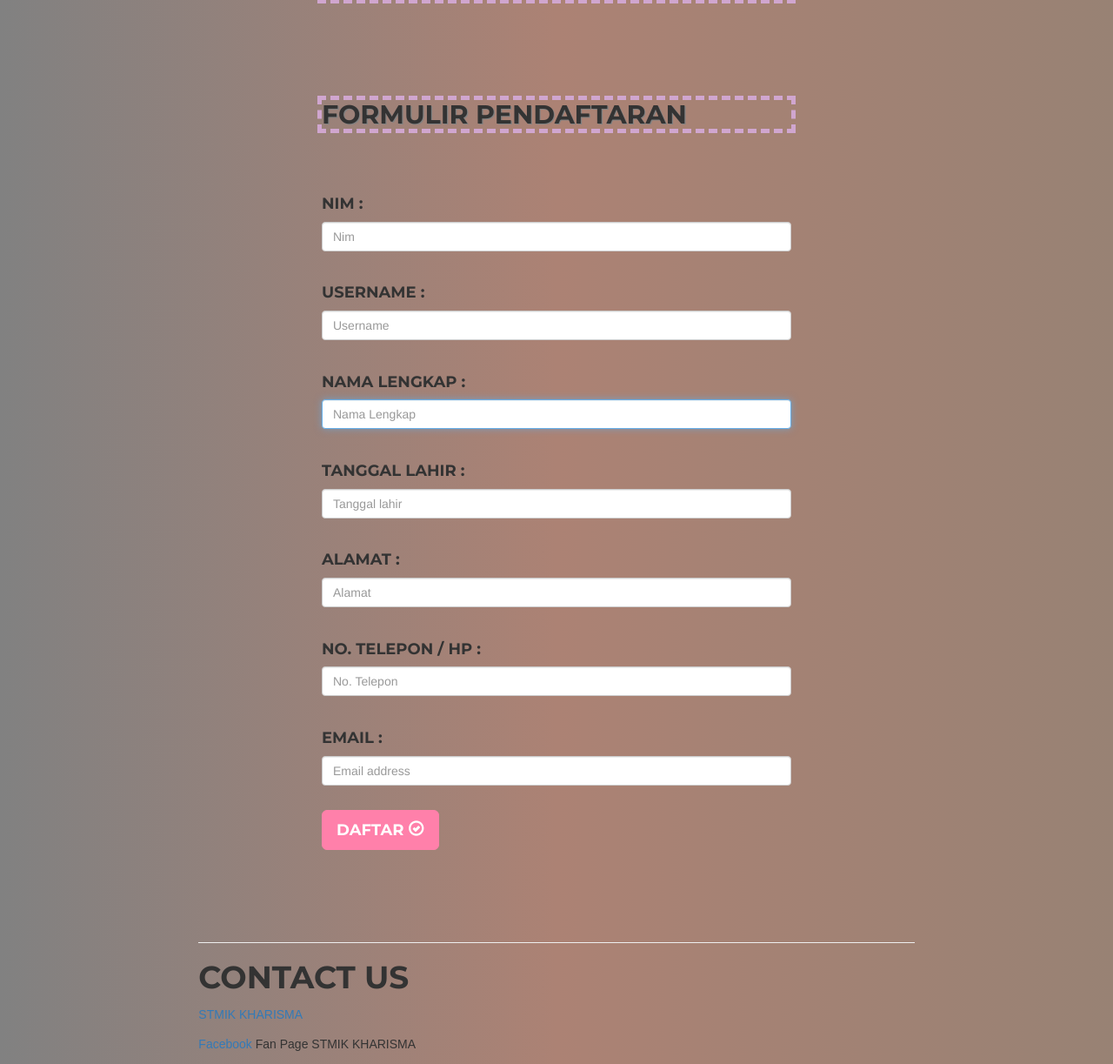
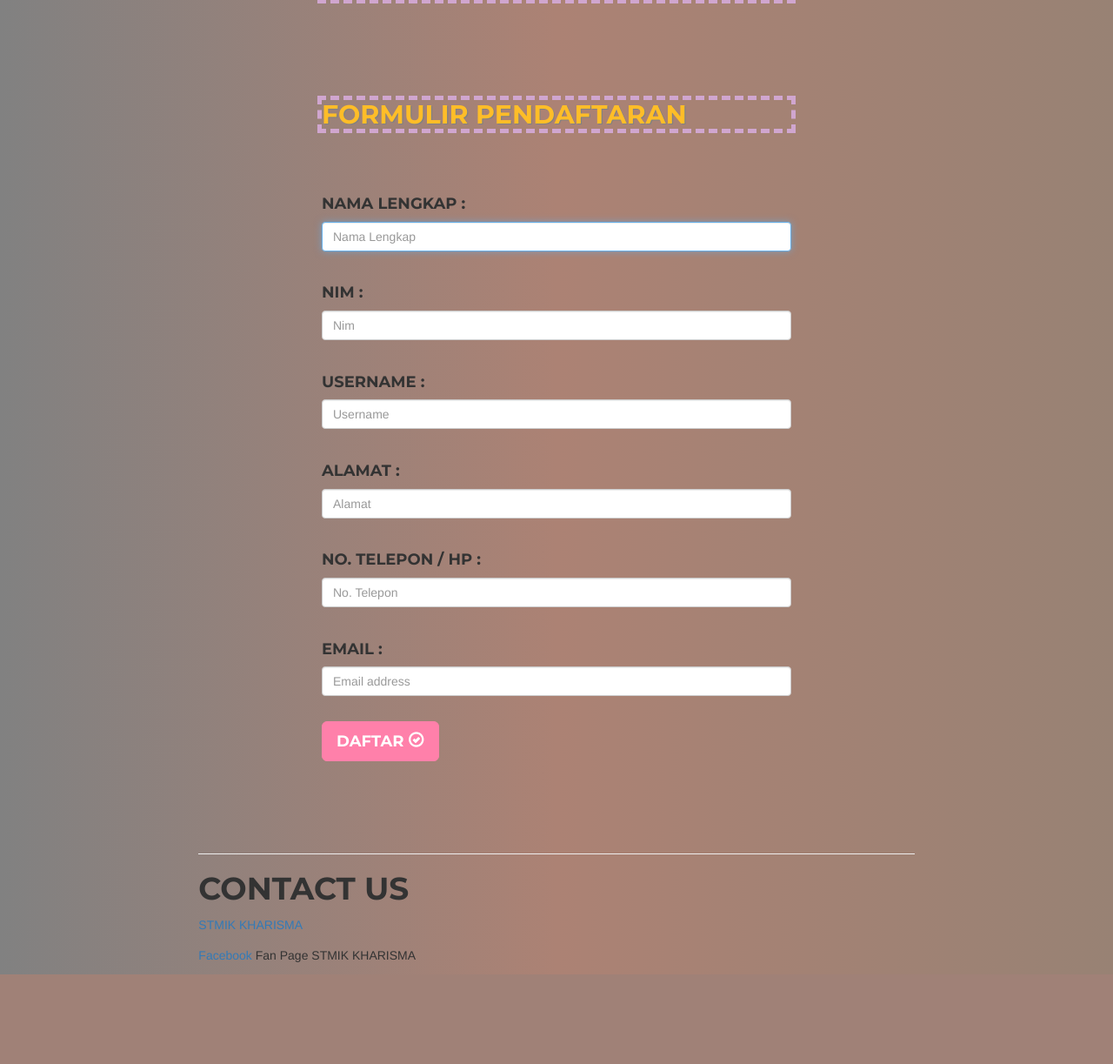
Before and after one commit to selvycouwandy/foodandfun, a CodeIgniter app: page /foodandfun/index.php/pendaftaran/index in a window 1280 px wide. Shown: the part 54-1277 px from the top of the page at 87% size. After the commit the page ends 1174 px from the top, so only its background shows below. Run offline with CodeIgniter, Linux system fonts and the light colour scheme; some libraries are stand-ins or nearby versions; some web fonts are replaced.

Commit message:
perubahan

```diff
--- a/application/config/autoload.php
+++ b/application/config/autoload.php
@@ -58,7 +58,7 @@ $autoload['packages'] = array();
 |
 |	$autoload['libraries'] = array('user_agent' => 'ua');
 */
-$autoload['libraries'] = array();
+$autoload['libraries'] = array('database');
 
 /*
 | -------------------------------------------------------------------
@@ -89,7 +89,7 @@ $autoload['drivers'] = array();
 |
 |	$autoload['helper'] = array('url', 'file');
 */
-$autoload['helper'] = array();
+$autoload['helper'] = array('url');
 
 /*
 | -------------------------------------------------------------------
--- a/application/config/database.php
+++ b/application/config/database.php
@@ -76,9 +76,9 @@ $query_builder = TRUE;
 $db['default'] = array(
 	'dsn'	=> '',
 	'hostname' => 'localhost',
-	'username' => '',
+	'username' => 'root',
 	'password' => '',
-	'database' => '',
+	'database' => 'foodandfun',
 	'dbdriver' => 'mysqli',
 	'dbprefix' => '',
 	'pconnect' => FALSE,
--- a/application/config/routes.php
+++ b/application/config/routes.php
@@ -6,6 +6,7 @@ defined('BASEPATH') OR exit('No direct script access allowed');
 $route['default_controller'] = 'home';
 $route['resep'] = 'resep';
 $route['pendaftaran'] = 'pendaftaran';
+$route['prosespendaftaran'] = 'pendaftaran/prosespendaftaran';
 $route['kontak'] = 'kontak';
 
 
--- a/application/controllers/Pendaftaran.php
+++ b/application/controllers/Pendaftaran.php
@@ -1,8 +1,13 @@
 <?php
+
 defined('BASEPATH') OR exit('No direct script access allowed');
 
-class pendaftaran extends CI_Controller {
+class Pendaftaran extends CI_Controller {
 
+	public function __construct(){
+		parent:: __construct();
+		$this->load->model('daftar_model');
+	}
 
 	public function index()
 	{
@@ -11,4 +16,11 @@ class pendaftaran extends CI_Controller {
 		$this->load->view('pendaftaran');
 		$this->load->view('templates/footer');
 	}
+
+	public function prosespendaftaran(){
+//		var_dump($this->input->post('namalengkap'));
+		$this->daftar_model->insert_user();
+		redirect(base_url());
+	}
+
 }
--- /dev/null
+++ b/application/models/Daftar_model.php
@@ -0,0 +1,27 @@
+<?php
+
+class Daftar_model extends CI_Model{
+
+
+	public function __contruct(){
+		parent::_construct();
+
+	}
+
+	public function insert_user()
+	{
+		$data =
+		[	'namalengkap'		=> $this->input->post('namalengkap'),
+			'nim'				=> $this->input->post('nim'),
+			'username'			=> $this->input->post('username'),
+			'alamat'			=> $this->input->post('alamat'),
+			'telepon'			=> $this->input->post('telepon'),
+			'email'				=> $this->input->post('email'),
+			];
+
+		$this->db->insert('pendaftaran', $data);
+
+
+
+	}
+}
--- a/application/views/pendaftaran.php
+++ b/application/views/pendaftaran.php
@@ -6,10 +6,15 @@
       <div class="col-md-6 col-md-push-3">
       <h2 class="section-heading">Portfolio</h2>
 
-        <form class="form-signin">
+        <form class="form-signin" action="<?=base_url()?>prosespendaftaran" method="post">
         <br><br><br>
           <h2 class="form-signin-heading">Formulir pendaftaran</h2>
           <br>
+          <br>
+
+        <h4>Nama lengkap :</h4>
+        <label for="inputNama" class="sr-only">Nama Lengkap</label>
+          <input type="nama" id="inputNama" class="form-control" placeholder="Nama Lengkap" name="namalengkap" required autofocus>
           <br>
 
         <h4>Nim :</h4>
@@ -17,38 +22,31 @@
         <input type="nim" id="inputNim" class="form-control" placeholder="Nim" name="nim" required>
         <br>
 
+
+
         <h4>Username :</h4>
         <label for="inputUsername" class="sr-only">Username</label>
         <input type="username" id="inputUsername" class="form-control" placeholder="Username" name="username" required>
         <br>
 
 
-        <h4>Nama lengkap :</h4>
-        <label for="inputNama" class="sr-only">Nama Lengkap</label>
-          <input type="nama" id="inputNama" class="form-control" placeholder="Nama Lengkap" required autofocus>
-          <br>
-
-        <h4>Tanggal lahir :</h4>
-        <label for="inputTanggallahir" class="sr-only">Tanggal Lahir</label>
-          <input type="Tanggallahir" id="inputPassword" class="form-control" placeholder="Tanggal lahir" required>
-          <br>
 
         <h4>Alamat :</h4>
         <label for="inputAlamat" class="sr-only">Alamat</label>
-          <input type="alamat" id="inputPassword" class="form-control" placeholder="Alamat" required>
+          <input type="alamat" id="inputPassword" class="form-control" placeholder="Alamat" name="alamat" required>
           <br>
 
         <h4>No. Telepon / HP :</h4>
         <label for="inputNotlp" class="sr-only">No. Telepon</label>
-          <input type="notlp" id="inputPassword" class="form-control" placeholder="No. Telepon" required>
+          <input type="notlp" id="inputPassword" class="form-control" placeholder="No. Telepon" name="telepon" required>
           <br>
 
         <h4>Email :</h4>
         <label for="inputEmail" class="sr-only">Email address</label>
-          <input type="email" id="inputEmail" class="form-control" placeholder="Email address" required >
+          <input type="email" id="inputEmail" class="form-control" placeholder="Email address" name="email" required >
           <br>
 
-          <button class="btn btn-lg btn-primary" type="submit">Daftar  <span class=" glyphicon glyphicon-ok-circle"></span></button>
+          <button class="btn btn-lg btn-primary" type="submit" >Daftar  <span class=" glyphicon glyphicon-ok-circle"></span></button>
 
       </form>
       </div>
--- a/assets/css/style.css
+++ b/assets/css/style.css
@@ -23,8 +23,10 @@ body
 	text-align: center;
 
 }
+
 h2
 {
+  color: #FFBD28;
   font-weight: bold;
   text-shadow: 1.2px 1.2px #818181;
   outline-style: dashed;
@@ -32,9 +34,3 @@ h2
     outline-width: thick;
     font-family: "Trebuchet MS" "Arial Black" sans-serif;
 }
-
-p
-{
-  font-family:arial;
-  font-size: 14px;
-}
```
Also changed, not shown: application/controllers/Akun.php (added, +16 -0 lines), .htaccess, 3 other files.
